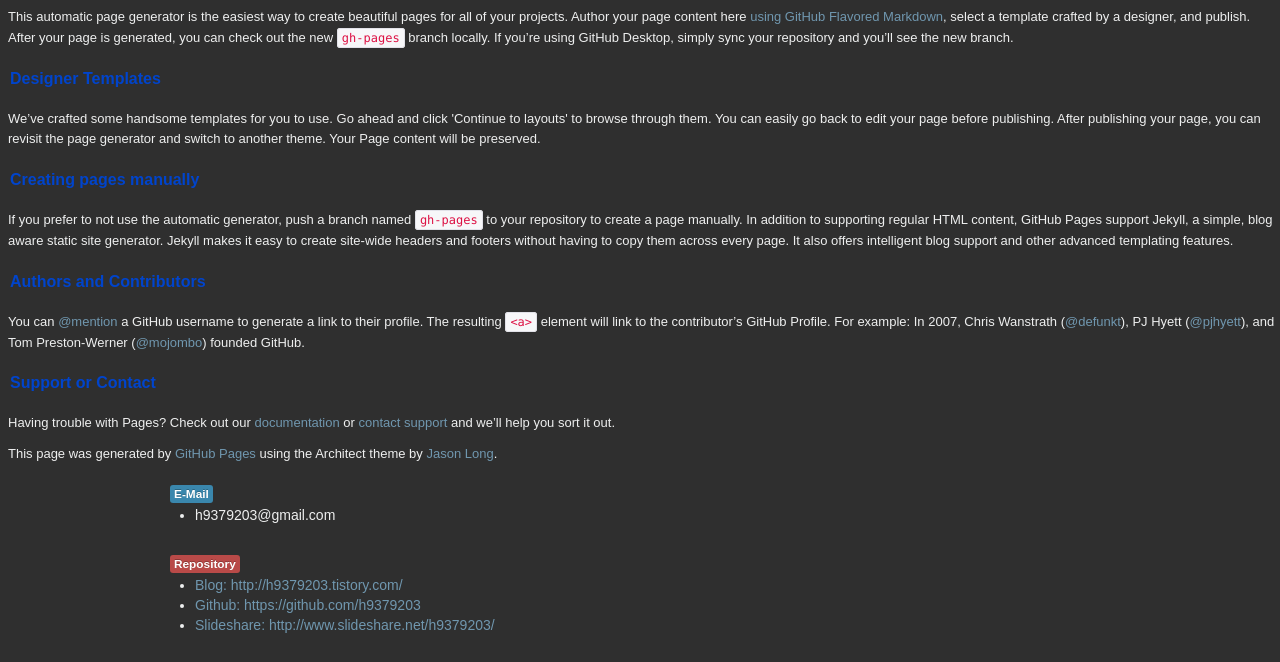
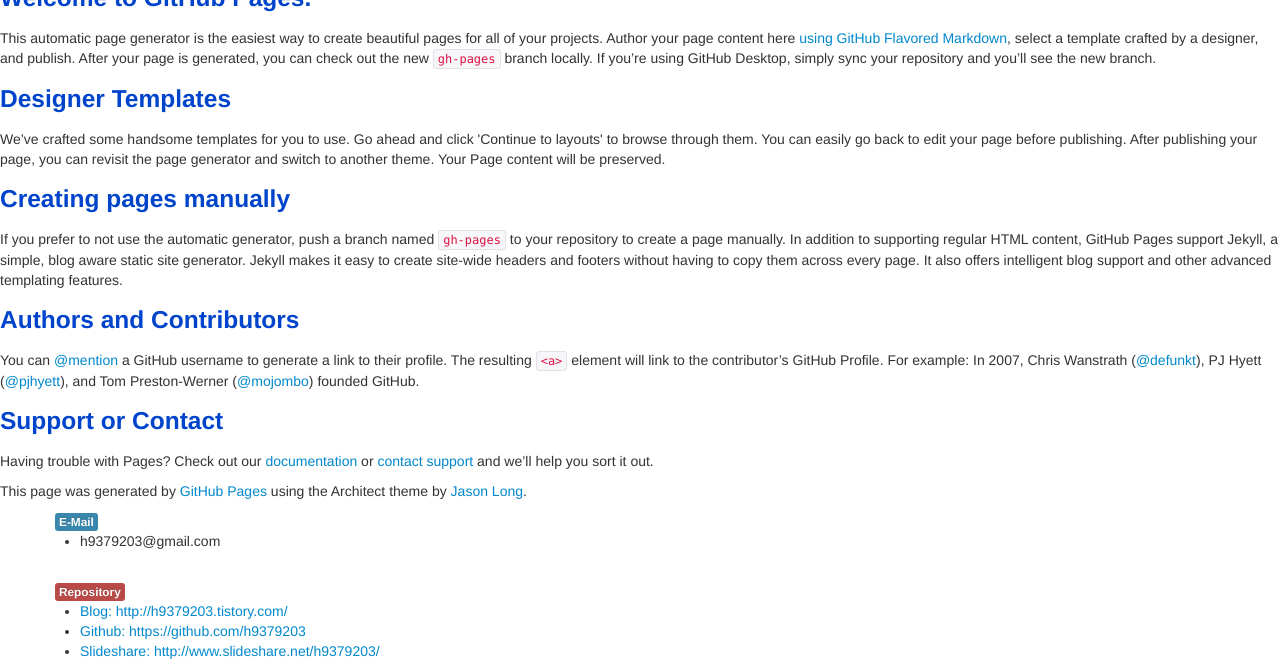
Before and after one commit to h9379203/h9379203.github.io, a plain HTML site: page index.html in a window 1280 px wide. Shown: the part 223-885 px from the top of the page. Drawn offline with Linux system fonts and the light colour scheme.

Commit message:
Update index.html

```diff
--- a/index.html
+++ b/index.html
@@ -28,7 +28,7 @@
     <link href="css/bootstrap.min.css" rel="stylesheet" media="screen">
     <link href="css/bootstrap-responsive.min.css" rel="stylesheet">
     <link rel="stylesheet" href="css/bootstrap-image-gallery.min.css">
-    <link rel="stylesheet" href="css/screen.css" type="text/css" media="screen">
+    <!--<link rel="stylesheet" href="css/screen.css" type="text/css" media="screen">-->
     <link rel="stylesheet" href="css/colorbox.css" type="text/css" media="screen">
     <link href="css/style.css" rel="stylesheet">
 
```
